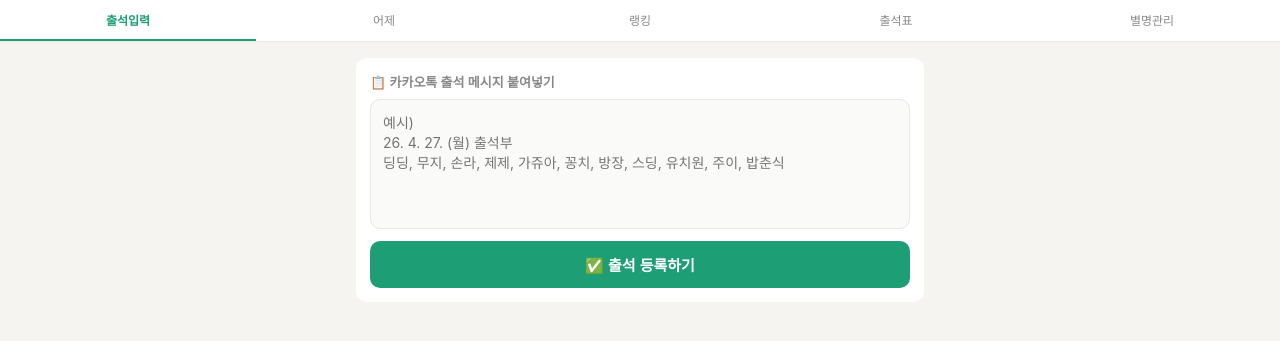
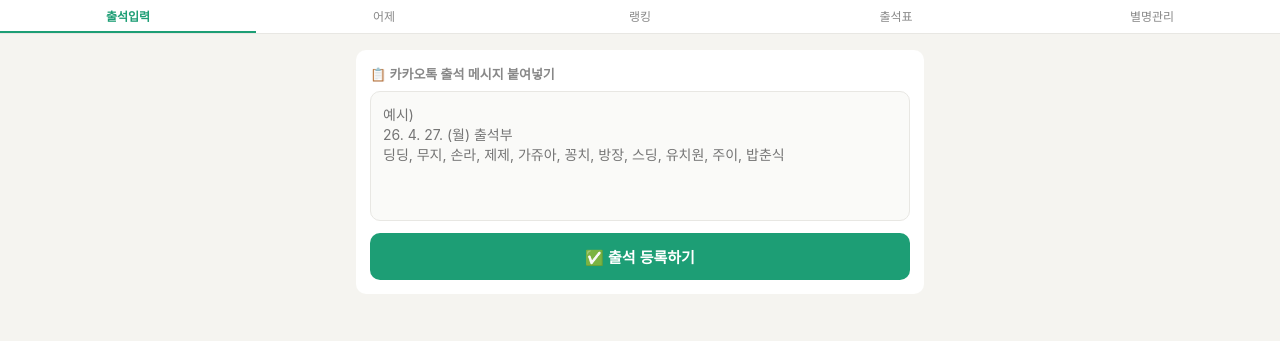
Before and after one commit to Lackyo/attendance-app, a Flask app: page / in a window 1280 px wide. Shown: the part 44-385 px from the top of the page. Run offline with Flask 3, Linux system fonts and the light colour scheme; data that the repository does not hold is empty; some libraries are stand-ins or nearby versions.

Commit message:
탭 높이 축소 (글자 크기 유지)

```diff
--- a/templates/index.html
+++ b/templates/index.html
@@ -16,7 +16,7 @@
     .header h1 { font-size: 16px; font-weight: 700; }
     .header .date { font-size: 12px; color: #555; }
     .tabs { display: flex; background: #fff; border-bottom: 1px solid #e8e7e3; position: sticky; top: 0; z-index: 10; }
-    .tab { flex: 1; text-align: center; padding: 11px 2px; font-size: 12px; color: #888; cursor: pointer; border-bottom: 2px solid transparent; transition: all 0.2s; }
+    .tab { flex: 1; text-align: center; padding: 7px 2px; font-size: 12px; color: #888; cursor: pointer; border-bottom: 2px solid transparent; transition: all 0.2s; }
     .tab.active { color: #1D9E75; border-bottom-color: #1D9E75; font-weight: 600; }
     .content { display: none; padding: 16px; max-width: 600px; margin: 0 auto; }
     .content.active { display: block; }
```
